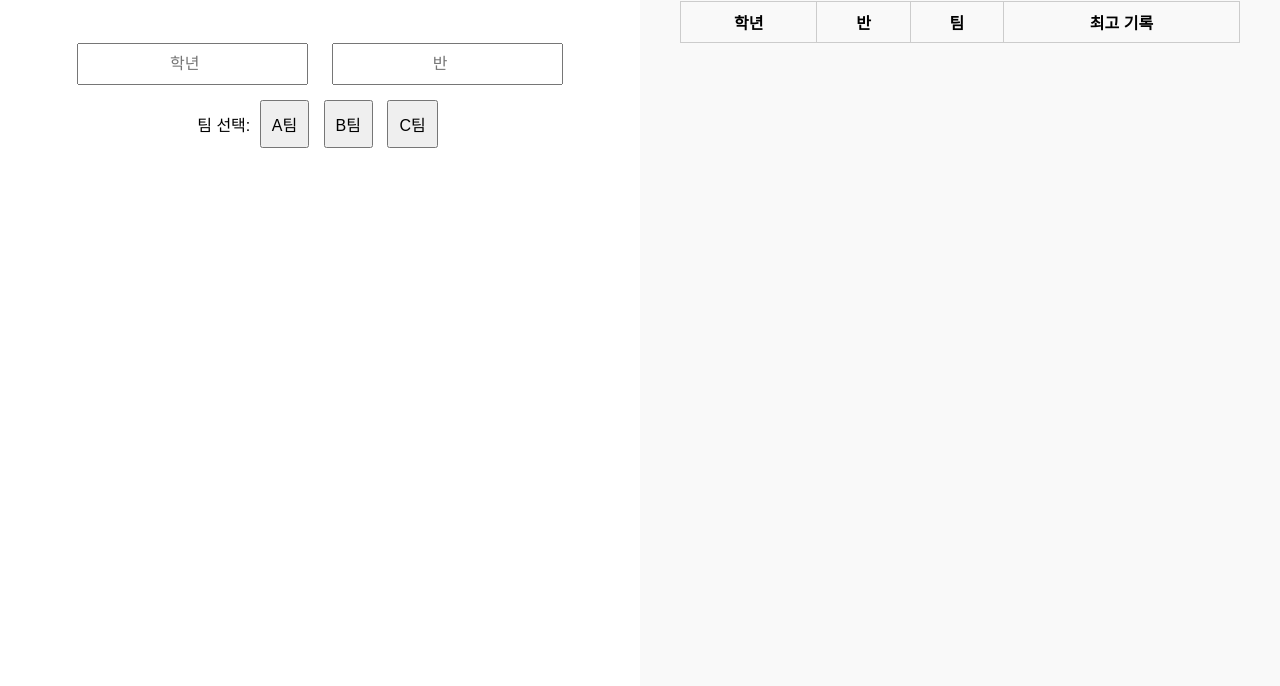
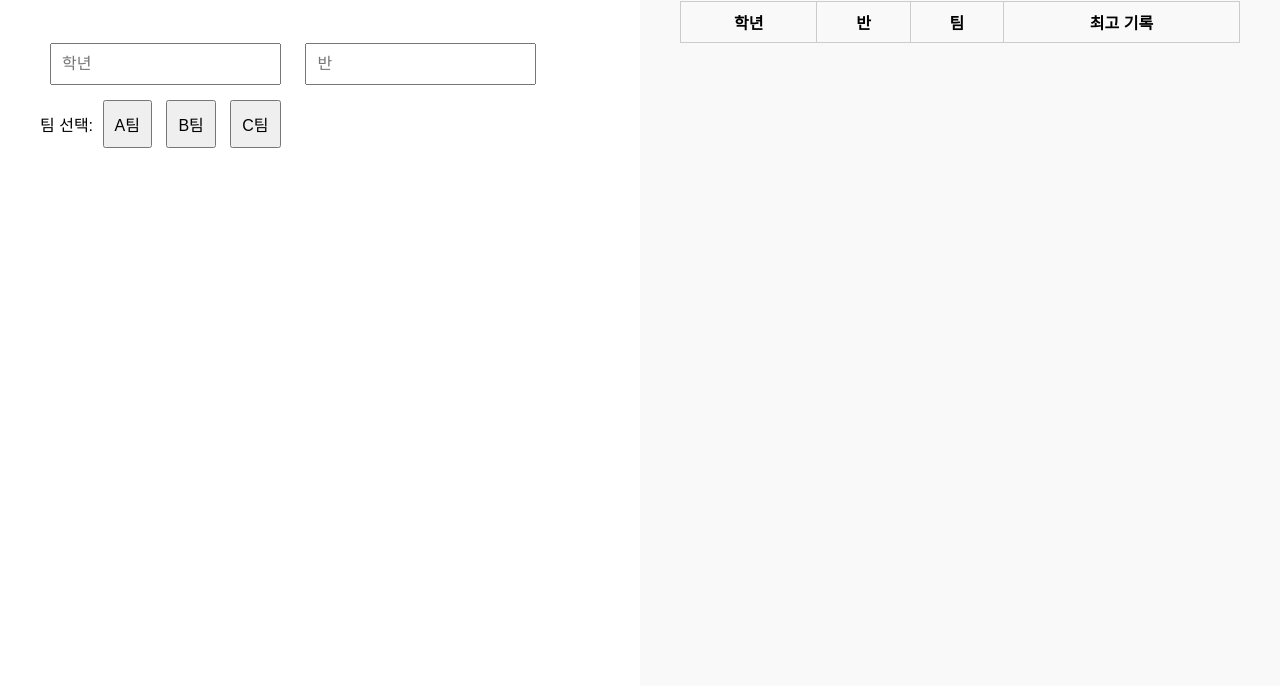
Before and after one commit to LYJ0609/Badminton, a plain HTML site: page index.html in a window 1280 px wide. Shown: the part 114-800 px from the top of the page. Drawn offline with Linux system fonts and the light colour scheme.

Commit message:
Add files via upload

```diff
--- a/index.html
+++ b/index.html
@@ -16,19 +16,12 @@
       flex: 1;
       padding: 40px;
       box-sizing: border-box;
-      flex-direction: column;
-      align-items: center;
-      justify-content: center;
-      text-align: center;
     }
     #result-page {
       flex: 1;
       padding: 40px;
       box-sizing: border-box;
       background-color: #f9f9f9;
-      align-items: center;
-      justify-content: center;
-      text-align: center;
       overflow-y: auto;
     }
     h1 {
@@ -39,10 +32,6 @@
       padding: 10px;
       margin: 10px;
       font-size: 16px;
-      text-align: center;
-    }
-    .team-buttons {
-      text-align: center;
     }
     .team-buttons button {
       margin: 5px;
@@ -63,8 +52,8 @@
     <h1>괜찮아! 배려민턴</h1>
 
     <div id="login-page">
-      <input type="number" id="grade" placeholder="학년" required>
-      <input type="number" id="class" placeholder="반" required>
+      <input type="text" id="grade" placeholder="학년" required>
+      <input type="text" id="class" placeholder="반" required>
       <div class="team-buttons">
         <span>팀 선택:</span>
         <button onclick="selectTeam('A')">A팀</button>
@@ -96,6 +85,7 @@
     let records = {};
     let currentKey = "";
 
+    // 저장된 기록 불러오기
     window.onload = function() {
       const saved = localStorage.getItem("badmintonRecords");
       if (saved) {
@@ -121,7 +111,7 @@
 
       if (!records[currentKey] || count > records[currentKey]) {
         records[currentKey] = count;
-        localStorage.setItem("badmintonRecords", JSON.stringify(records));
+        localStorage.setItem("badmintonRecords", JSON.stringify(records)); // 저장
       }
 
       updateResultTable();
```
